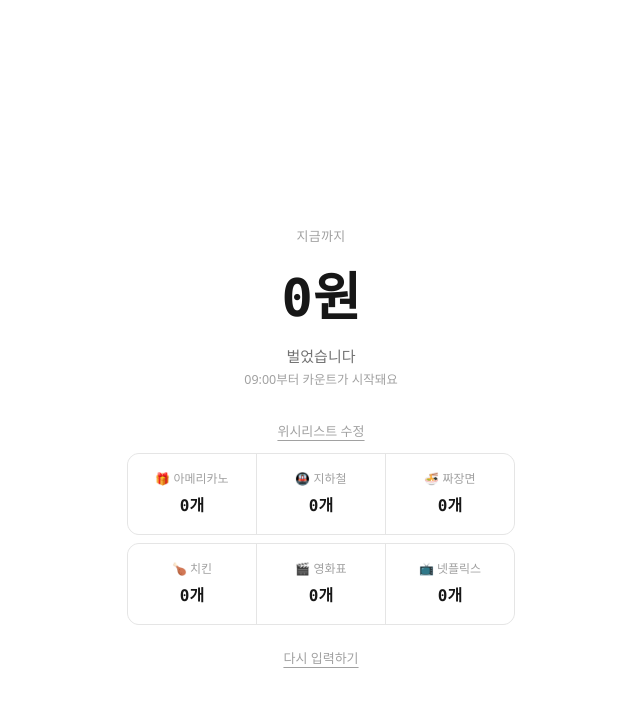
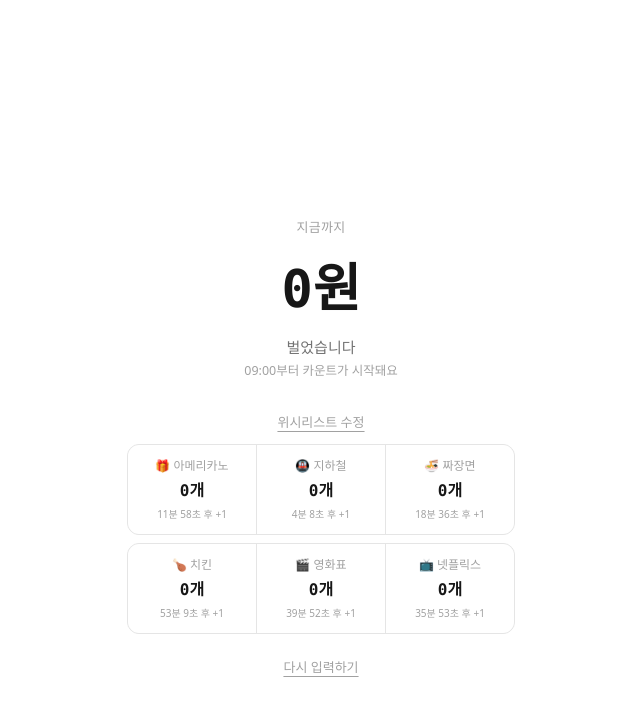
Before and after one commit to Namsanii/salarymeter, a Next.js app: page / in a window 1280 px wide. Both pictures are taken after a click on the button "확인". Shown: the top 716 px of the page, without its empty margins (319-959 px from the left). Built offline with nearby package versions, Linux system fonts and the light colour scheme.

Commit message:
add countdown under reference items

```diff
--- a/components/salarymeter.tsx
+++ b/components/salarymeter.tsx
@@ -652,13 +652,18 @@ export default function SalaryMeter() {
           <div className="grid grid-cols-3 gap-px bg-neutral-200 rounded-xl overflow-hidden border border-neutral-200">
             {REFERENCE_ITEMS.slice(0, 3).map((it) => {
               const count = Math.floor(earned / it.price);
+              const remainingWon = it.price * (count + 1) - earned;
+              const remainingSec = perSecond > 0 ? remainingWon / perSecond : Infinity;
               return (
-                <div key={it.name} className="bg-white text-center py-4 px-2">
-                  <div className="text-[12px] text-neutral-400 mb-1.5">
+                <div key={it.name} className="bg-white text-center py-3 px-2">
+                  <div className="text-[12px] text-neutral-400 mb-1">
                     {getEmoji(it.name)} {it.name}
                   </div>
-                  <div className="font-mono text-[16px] font-semibold text-neutral-900 tabular-nums">
+                  <div className="font-mono text-[16px] font-semibold text-neutral-900 tabular-nums mb-1">
                     {count}개
+                  </div>
+                  <div className="text-[10px] text-neutral-400">
+                    {formatDuration(remainingSec)} 후 +1
                   </div>
                 </div>
               );
@@ -667,13 +672,18 @@ export default function SalaryMeter() {
           <div className="grid grid-cols-3 gap-px bg-neutral-200 rounded-xl overflow-hidden border border-neutral-200 mt-2">
             {REFERENCE_ITEMS.slice(3, 6).map((it) => {
               const count = Math.floor(earned / it.price);
+              const remainingWon = it.price * (count + 1) - earned;
+              const remainingSec = perSecond > 0 ? remainingWon / perSecond : Infinity;
               return (
-                <div key={it.name} className="bg-white text-center py-4 px-2">
-                  <div className="text-[12px] text-neutral-400 mb-1.5">
+                <div key={it.name} className="bg-white text-center py-3 px-2">
+                  <div className="text-[12px] text-neutral-400 mb-1">
                     {getEmoji(it.name)} {it.name}
                   </div>
-                  <div className="font-mono text-[16px] font-semibold text-neutral-900 tabular-nums">
+                  <div className="font-mono text-[16px] font-semibold text-neutral-900 tabular-nums mb-1">
                     {count}개
+                  </div>
+                  <div className="text-[10px] text-neutral-400">
+                    {formatDuration(remainingSec)} 후 +1
                   </div>
                 </div>
               );
```
